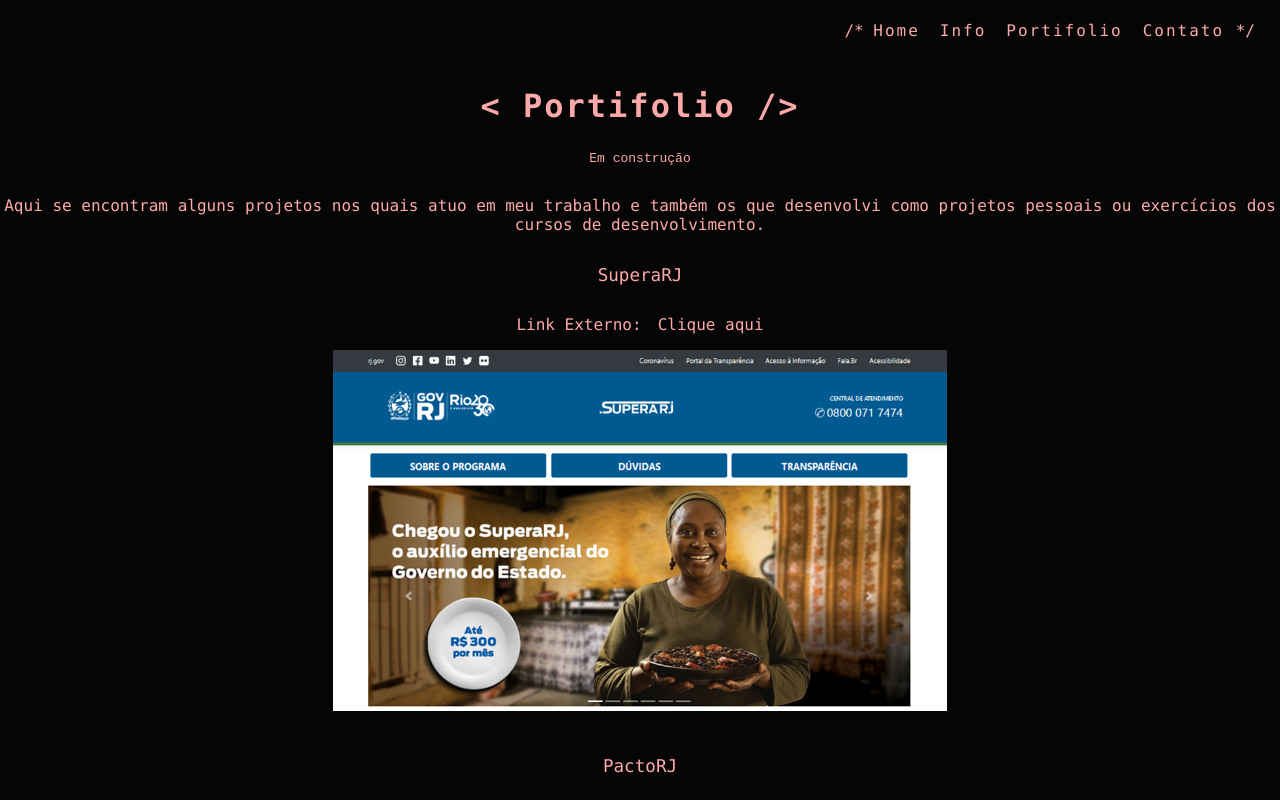
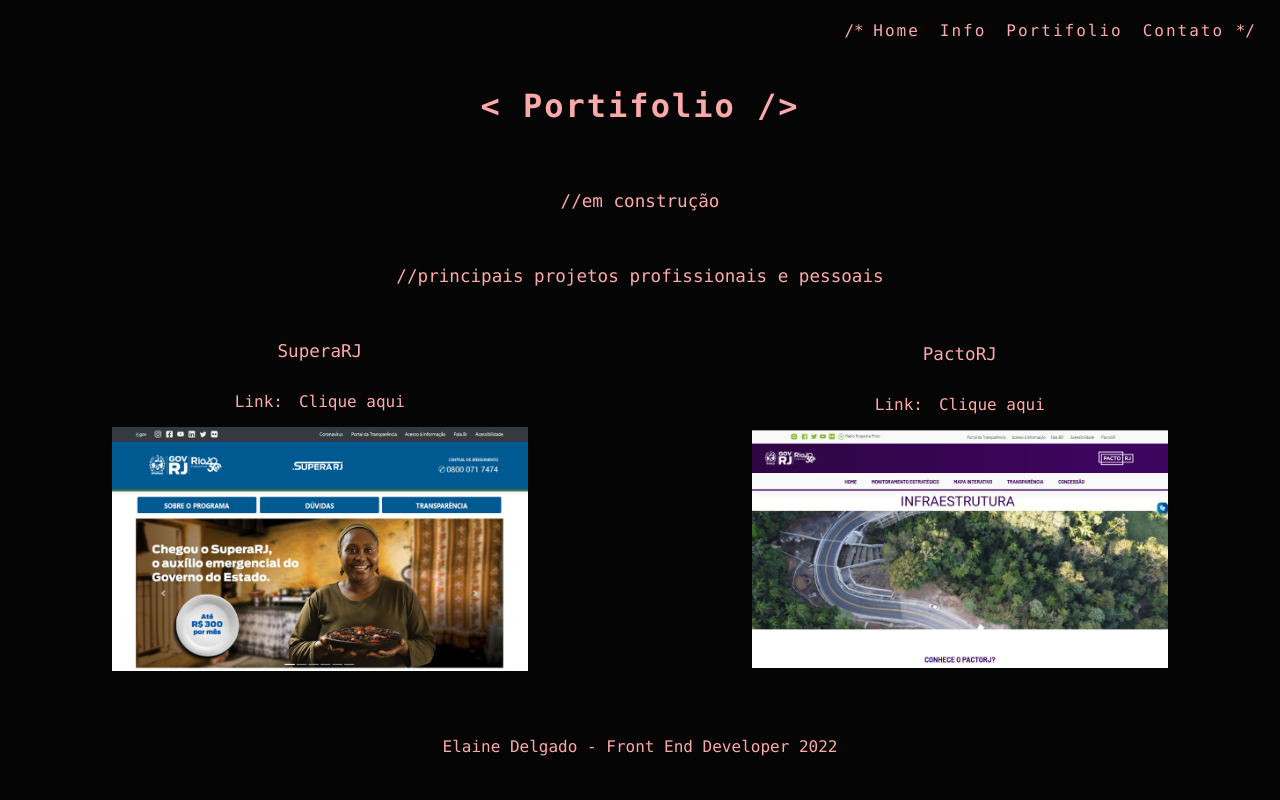
Before and after one commit to ElaineDelgado/portifa, a React (Create React App) app: page /Portifa in a window 1280 px wide. Shown: the top 800 px of the page. Built offline with nearby package versions, Linux system fonts and the light colour scheme.

Commit message:
corrigindo layout pagina portifa

```diff
--- a/src/pages/ContactMe.tsx
+++ b/src/pages/ContactMe.tsx
@@ -1,6 +1,7 @@
 import React from 'react'
 import '../styles/Contactme.css'
 import Title from '../components/Title'
+import Subtitle from '../components/Subtitle'
 
 const Contactme = () => {
   const [name, setName] = React.useState('')
@@ -17,6 +18,7 @@
   return (
     <div className="contactme-container" id="contato">
       <Title title={'Contato'}  />
+      <Subtitle title={'me mande uma mensagem!'} />
       <form method="POST" action="https://formsubmit.co/delgado.elaine03@gmail.com">
         <div className="form-container">
         <div className="flexDiv">
@@ -31,7 +33,6 @@
           <label htmlFor="subject">Assunto:</label>
           <textarea rows={5} cols={20} value={subject} name="subject" id="subject" onChange={handleSubject}></textarea>
         </div>
-        {/* <input value={subject} type="text" name="subject" id="subject"  placeholder="Digite o assunto" onChange={handleSubject}/> */}
         <button type="submit" className="btnSubmit">Enviar</button>
 
         </div>
--- a/src/pages/Portifa.tsx
+++ b/src/pages/Portifa.tsx
@@ -1,23 +1,22 @@
 import Title from '../components/Title'
 import '../styles/Portifa.css'
 import {works} from '../data/work'
+import Subtitle from '../components/Subtitle'
 
 const Portifa = () => {
   return (
     <section className="portifa-section" id="portifa">
       <Title title='Portifolio'/>
-      <code>Em construção</code>
+      <Subtitle title={'em construção'} />
 
-      <p>
-        Aqui se encontram alguns projetos nos quais atuo em meu trabalho e também os que desenvolvi como projetos pessoais ou exercícios dos cursos de desenvolvimento.
-      </p>
+      <Subtitle title={'principais projetos profissionais e pessoais'} />
 
       <article className="works-cards-container">
         {works.map((item, index) => (
           <div key={index} className="work-card">
             <h2>{item.work}</h2>
             <section className="linkToProject">
-              <p>Link Externo:</p>
+              <p>Link:</p>
               <a href={item.url} target="_blank" rel="noreferrer">Clique aqui</a>
             </section>
             <img src={item.image} alt={item.work} />
--- a/src/styles/Portifa.css
+++ b/src/styles/Portifa.css
@@ -12,7 +12,6 @@
 
 .works-cards-container {
   display: flex;
-  flex-wrap: wrap;
   justify-content: space-around;
   align-items: center;
   width: 100%;
@@ -47,3 +46,9 @@
   text-decoration: underline;
   transition: all .3s;
 }
+
+@media (max-width: 990px) {
+  .works-cards-container {
+    flex-wrap: wrap;
+  }
+}
```
Also changed, not shown: src/images/superarj.png (deleted).
